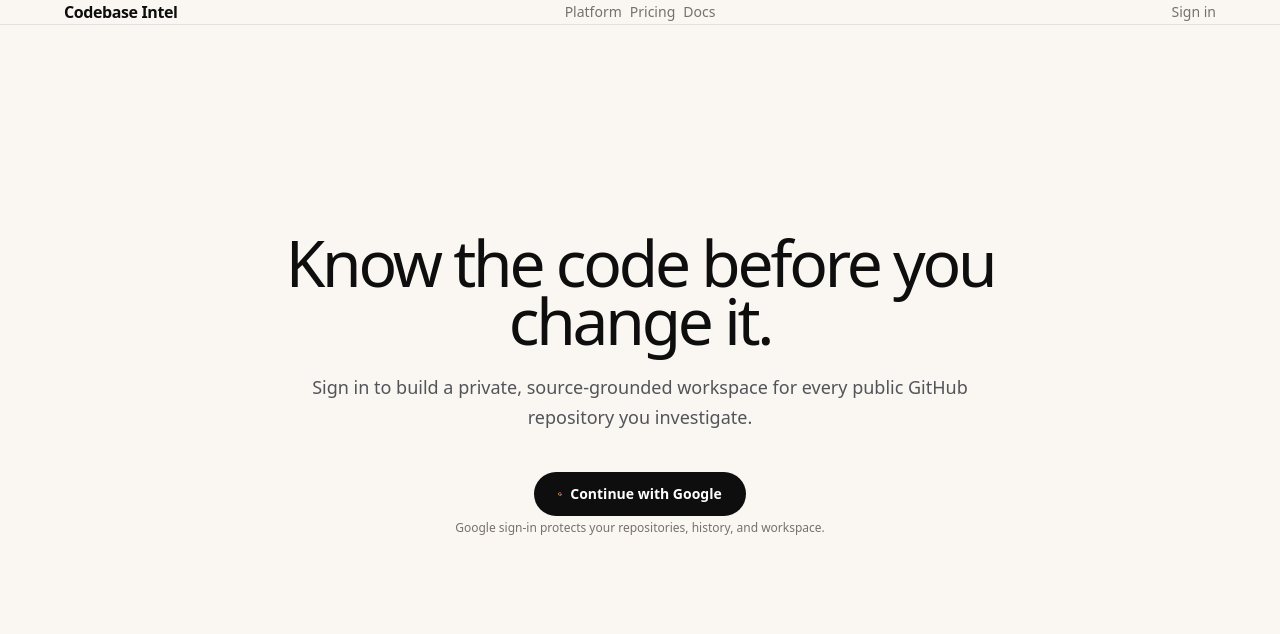
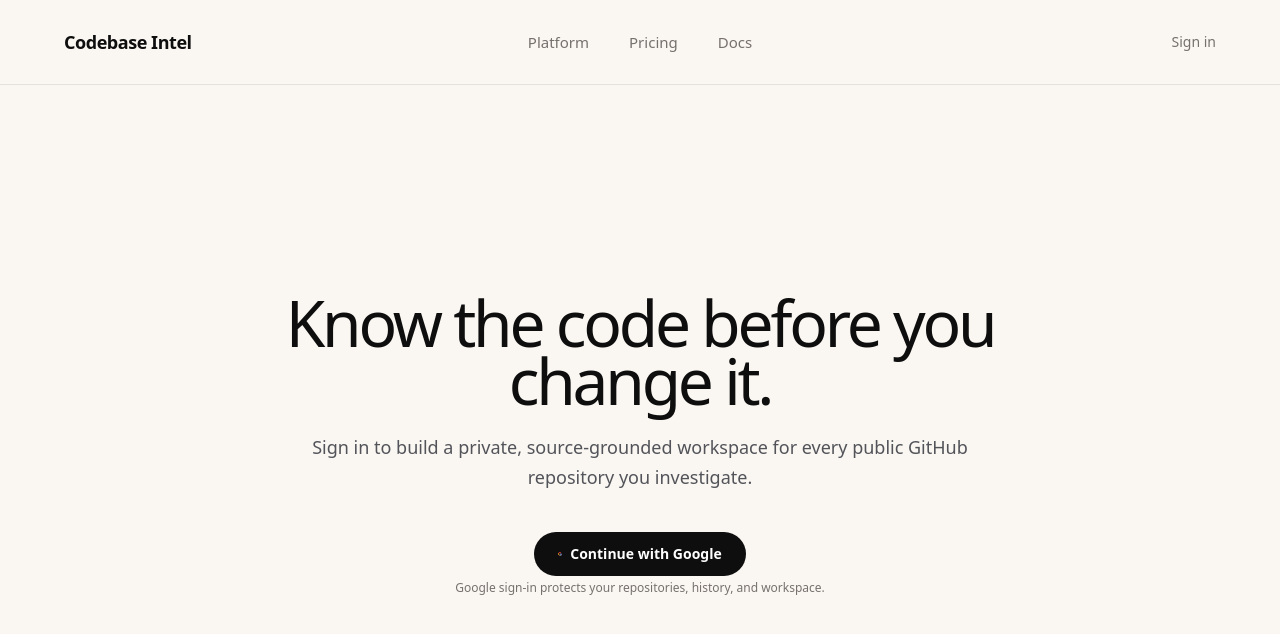
Before and after one commit to ayushman46/codebase_rag, a React (Vite) app in the folder frontend/: page / in a window 1280 px wide. Shown: the top 634 px of the page. Built offline with nearby package versions, Linux system fonts and the light colour scheme; no server answers.

Commit message:
style: refine header spacing and scale

```diff
--- a/frontend/src/components/SiteHeader.jsx
+++ b/frontend/src/components/SiteHeader.jsx
@@ -5,7 +5,7 @@ import useStore from '../store/useStore';
 import GoogleSignInButton from './GoogleSignInButton';
 
 const navClass = ({ isActive }) => (
-  `text-sm font-medium transition-colors ${isActive ? 'text-ink-black' : 'text-warm-gray hover:text-ink-black'}`
+  `text-[15px] font-medium transition-colors ${isActive ? 'text-ink-black' : 'text-warm-gray hover:text-ink-black'}`
 );
 
 const SiteHeader = ({ onOpenRepos }) => {
@@ -15,14 +15,14 @@ const SiteHeader = ({ onOpenRepos }) => {
 
   return (
     <header className="sticky top-0 z-40 border-b border-sand/80 bg-warm-canvas/95 backdrop-blur">
-      <nav className="content-shell relative flex min-h-[4.5rem] items-center justify-between sm:min-h-20">
-        <Link to="/" className="shrink-0 text-base font-semibold tracking-tight text-ink-black">
+      <nav className="content-shell relative flex min-h-[4.75rem] items-center justify-between sm:min-h-[5.25rem]">
+        <Link to="/" className="shrink-0 text-lg font-semibold tracking-tight text-ink-black">
           Codebase Intel
         </Link>
 
-        <div className="absolute left-1/2 hidden -translate-x-1/2 items-center gap-8 md:flex">
+        <div className="absolute left-1/2 hidden -translate-x-1/2 items-center gap-10 md:flex">
           {user && onOpenRepos && (
-            <button onClick={onOpenRepos} className="text-sm font-medium text-warm-gray transition-colors hover:text-ink-black">Codebases</button>
+            <button onClick={onOpenRepos} className="text-[15px] font-medium text-warm-gray transition-colors hover:text-ink-black">Codebases</button>
           )}
           <NavLink to="/platform" className={navClass}>Platform</NavLink>
           <NavLink to="/pricing" className={navClass}>Pricing</NavLink>
@@ -48,7 +48,7 @@ const SiteHeader = ({ onOpenRepos }) => {
       </nav>
       {mobileMenuOpen && (
         <div className="absolute inset-x-0 top-full z-30 border-b border-sand bg-warm-canvas py-4 md:hidden">
-          <div className="content-shell flex flex-col gap-4 text-sm font-medium">
+          <div className="content-shell flex flex-col gap-5 text-[15px] font-medium">
             {user && onOpenRepos && <button onClick={() => { setMobileMenuOpen(false); onOpenRepos(); }} className="text-left text-charcoal">Codebases</button>}
             <NavLink onClick={() => setMobileMenuOpen(false)} to="/platform" className={navClass}>Platform</NavLink>
             <NavLink onClick={() => setMobileMenuOpen(false)} to="/pricing" className={navClass}>Pricing</NavLink>
```
